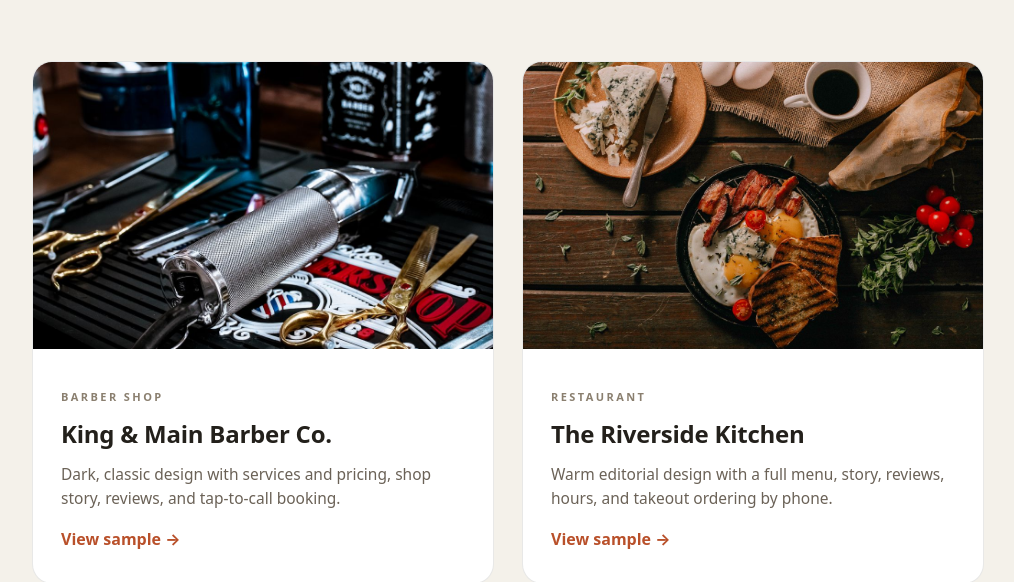
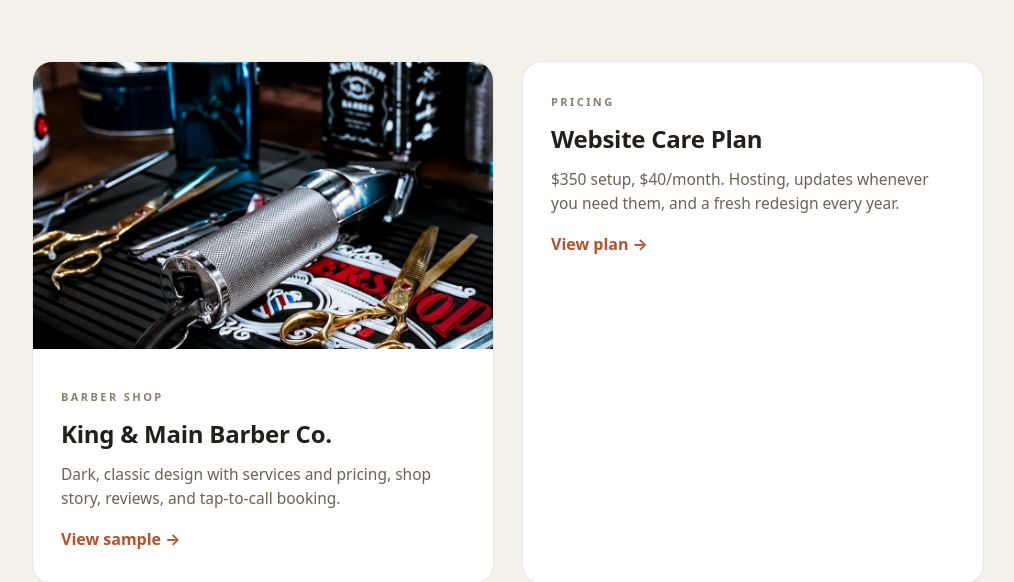
Before and after one commit to Visser09/retainer-demos, a plain HTML site: page index.html in a window 1280 px wide. Shown: the part 231-813 px from the top of the page, without its empty margins (132-1146 px from the left). Drawn offline with Linux system fonts and the light colour scheme.

Commit message:
add index.html

```diff
--- a/index.html
+++ b/index.html
@@ -37,6 +37,10 @@
     <div class="body"><span class="tag">Barber Shop</span><h2>King &amp; Main Barber Co.</h2>
     <p>Dark, classic design with services and pricing, shop story, reviews, and tap-to-call booking.</p><span class="go">View sample →</span></div>
   </a>
+  <a class="card" href="./care-plan/">
+    <div class="body"><span class="tag">Pricing</span><h2>Website Care Plan</h2>
+    <p>$350 setup, $40/month. Hosting, updates whenever you need them, and a fresh redesign every year.</p><span class="go">View plan →</span></div>
+  </a>
   <a class="card" href="./restaurant/">
     <img src="./img/f2.jpg" alt="Restaurant sample website preview">
     <div class="body"><span class="tag">Restaurant</span><h2>The Riverside Kitchen</h2>
```
